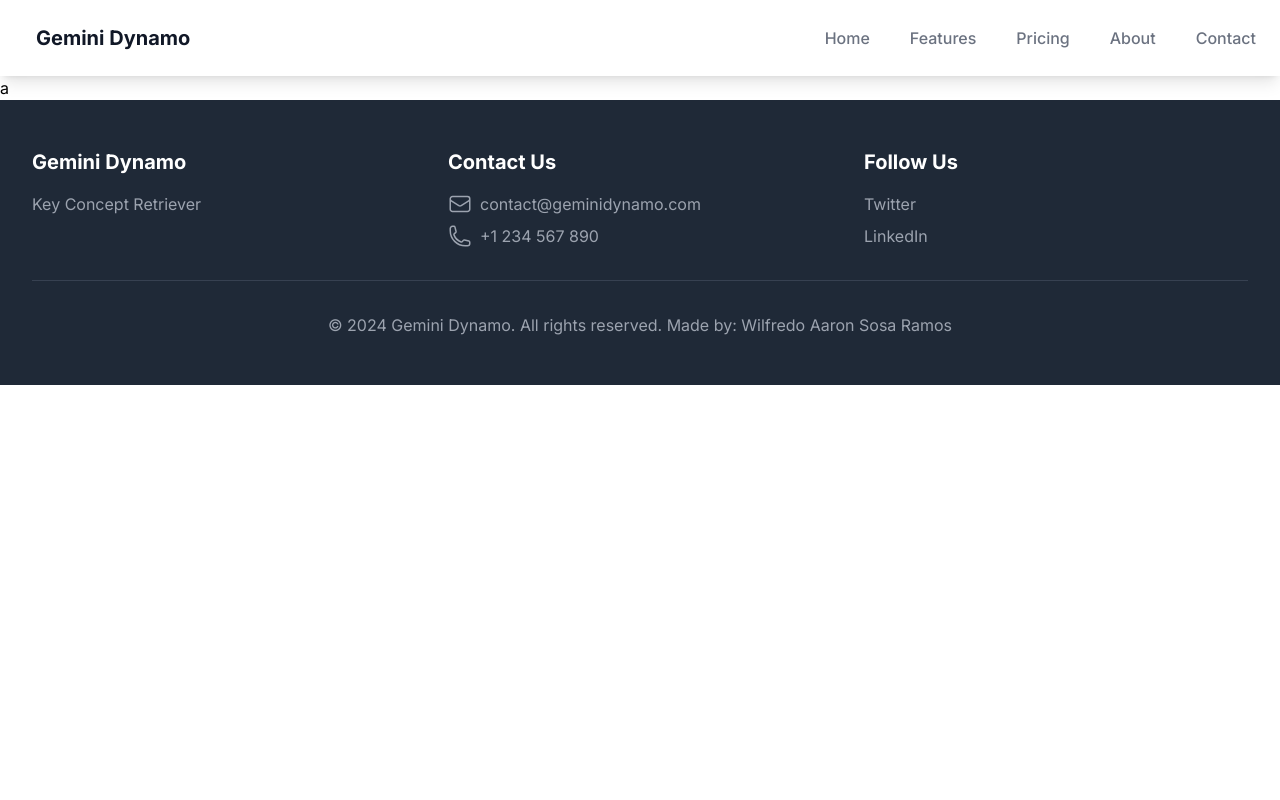
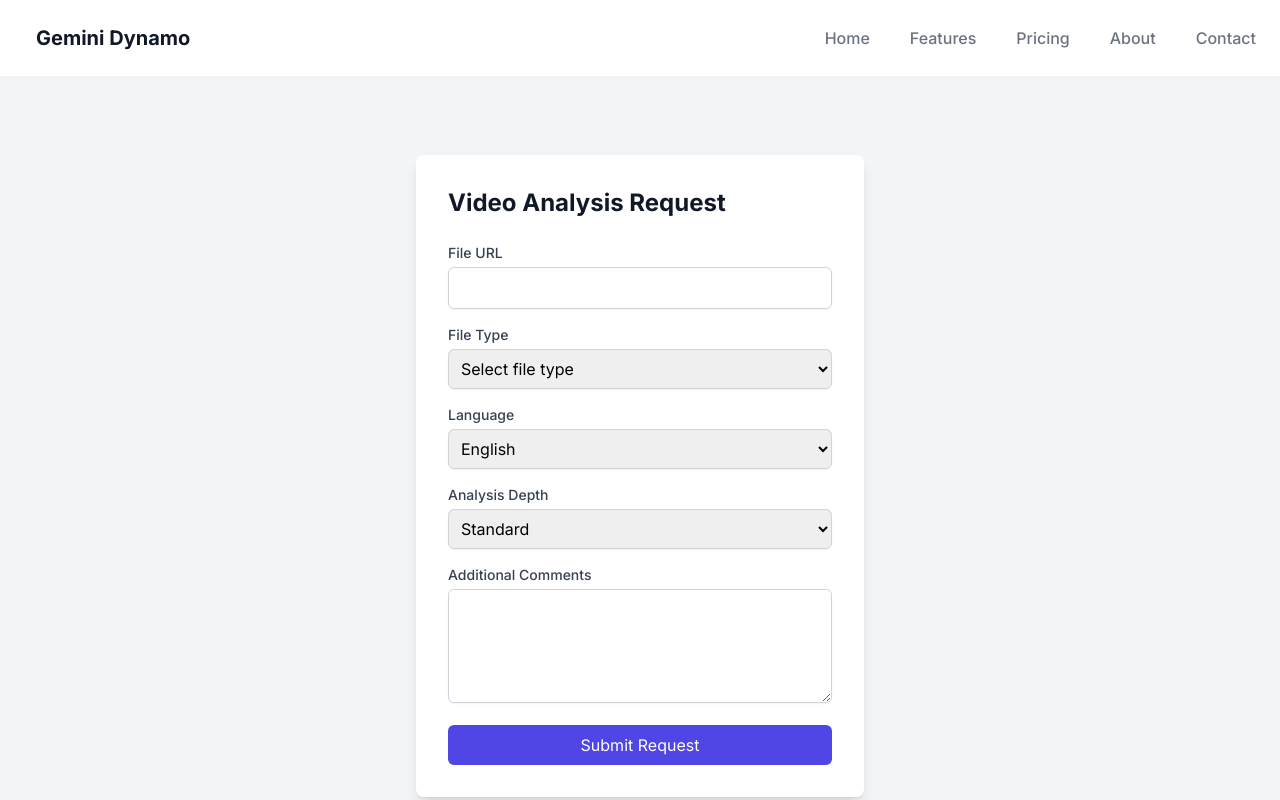
Before and after one commit to AaronSosaRamos/gemini-dynamo-frontend, a Next.js app: page / in a window 1280 px wide. Shown: the top 800 px of the page. Built offline with nearby package versions, Linux system fonts and the light colour scheme.

Commit message:
new mocked form
Co-Authored-By: Wilfredo Aaron Sosa Ramos <113047749+AaronSosaRamos@users.noreply.github.com>

```diff
--- a/app/layout.tsx
+++ b/app/layout.tsx
@@ -1,8 +1,8 @@
 import type { Metadata } from "next";
 import { Inter } from "next/font/google";
 import "./globals.css";
-import Header from "./components/Header";
-import Footer from "./components/Footer";
+import Header from "../components/Header";
+import Footer from "../components/Footer";
 
 const inter = Inter({ subsets: ["latin"] });
 
--- a/app/page.tsx
+++ b/app/page.tsx
@@ -1,9 +1,9 @@
 "use client"
+
+import VideoAnalysis from "@/components/VideoAnalysis";
 
 export default function Home() {
   return (
-    <>
-      <h1> a </h1>
-    </>
+    <VideoAnalysis />
   );
 }
--- a/app/components/Footer.tsx
+++ b/components/Footer.tsx
@@ -25,8 +25,8 @@ export default function Footer() {
                                         d="M21.75 6.75v10.5a2.25 2.25 0 0 1-2.25 2.25h-15a2.25 2.25 0 0 1-2.25-2.25V6.75m19.5 0A2.25 2.25 0 0 0 19.5 4.5h-15a2.25 2.25 0 0 0-2.25 2.25m19.5 0v.243a2.25 2.25 0 0 1-1.07 1.916l-7.5 4.615a2.25 2.25 0 0 1-2.36 0L3.32 8.91a2.25 2.25 0 0 1-1.07-1.916V6.75"
                                     />
                                 </svg>
-                                <a href="mailto:contact@geminidynamo.com">
-                                    contact@geminidynamo.com
+                                <a href="mailto:u20204320@gmail.com">
+                                    U20204320@gmail.com
                                 </a>
                             </li>
                             <li className="flex items-center text-gray-400 hover:text-white transition duration-300">
@@ -44,7 +44,7 @@ export default function Footer() {
                                         d="M2.25 6.75c0 8.284 6.716 15 15 15h2.25a2.25 2.25 0 0 0 2.25-2.25v-1.372c0-.516-.351-.966-.852-1.091l-4.423-1.106c-.44-.11-.902.055-1.173.417l-.97 1.293c-.282.376-.769.542-1.21.38a12.035 12.035 0 0 1-7.143-7.143c-.162-.441.004-.928.38-1.21l1.293-.97c.363-.271.527-.734.417-1.173L6.963 3.102a1.125 1.125 0 0 0-1.091-.852H4.5A2.25 2.25 0 0 0 2.25 4.5v2.25Z"
                                     />
                                 </svg>
-                                <span>+1 234 567 890</span>
+                                <span>+51 953 236 810</span>
                             </li>
                         </ul>
                     </div>
--- /dev/null
+++ b/components/VideoAnalysis.tsx
@@ -0,0 +1,127 @@
+import { useForm } from 'react-hook-form';
+import { zodResolver } from '@hookform/resolvers/zod';
+import { videoAnalysisSchema, VideoAnalysisFormData } from '../schemas/validationSchema';
+
+export default function VideoAnalysisForm() {
+    const {
+        register,
+        handleSubmit,
+        formState: { errors },
+    } = useForm<VideoAnalysisFormData>({
+        resolver: zodResolver(videoAnalysisSchema),
+    });
+
+    const onSubmit = (data: VideoAnalysisFormData) => {
+        console.log(data);
+    };
+
+    return (
+        <div className="min-h-screen flex items-center justify-center bg-gray-100">
+            <div className="bg-white p-8 rounded-lg shadow-lg w-full max-w-md">
+                <h2 className="text-2xl font-bold mb-6 text-gray-900">
+                    Video Analysis Request
+                </h2>
+                <form onSubmit={handleSubmit(onSubmit)}>
+                    <div className="mb-4">
+                        <label htmlFor="file_url" className="block text-sm font-medium text-gray-700">
+                            File URL
+                        </label>
+                        <input
+                            type="text"
+                            id="file_url"
+                            {...register('file_url')}
+                            className="mt-1 p-2 w-full border border-gray-300 rounded-md shadow-sm focus:ring-indigo-500 focus:border-indigo-500"
+                        />
+                        {errors.file_url && (
+                            <p className="mt-1 text-sm text-red-600">{errors.file_url.message}</p>
+                        )}
+                    </div>
+
+                    <div className="mb-4">
+                        <label htmlFor="file_type" className="block text-sm font-medium text-gray-700">
+                            File Type
+                        </label>
+                        <select
+                            id="file_type"
+                            {...register('file_type')}
+                            className="mt-1 p-2 w-full border border-gray-300 rounded-md shadow-sm focus:ring-indigo-500 focus:border-indigo-500"
+                        >
+                            <option value="">Select file type</option>
+                            {[
+                                'pdf', 'csv', 'txt', 'md', 'url', 'pptx', 'docx', 'xls', 'xlsx', 'xml',
+                                'gdoc', 'gsheet', 'gslide', 'gpdf', 'img', 'youtube_url',
+                            ].map((type) => (
+                                <option key={type} value={type}>
+                                    {type}
+                                </option>
+                            ))}
+                        </select>
+                        {errors.file_type && (
+                            <p className="mt-1 text-sm text-red-600">{errors.file_type.message}</p>
+                        )}
+                    </div>
+
+                    <div className="mb-4">
+                        <label htmlFor="language" className="block text-sm font-medium text-gray-700">
+                            Language
+                        </label>
+                        <select
+                            id="language"
+                            {...register('language')}
+                            className="mt-1 p-2 w-full border border-gray-300 rounded-md shadow-sm focus:ring-indigo-500 focus:border-indigo-500"
+                        >
+                            <option value="en">English</option>
+                            <option value="es">Spanish</option>
+                            <option value="fr">French</option>
+                            <option value="de">German</option>
+                            <option value="it">Italian</option>
+                        </select>
+                        {errors.language && (
+                            <p className="mt-1 text-sm text-red-600">{errors.language.message}</p>
+                        )}
+                    </div>
+
+                    <div className="mb-4">
+                        <label htmlFor="analysis_depth" className="block text-sm font-medium text-gray-700">
+                            Analysis Depth
+                        </label>
+                        <select
+                            id="analysis_depth"
+                            {...register('analysis_depth')}
+                            className="mt-1 p-2 w-full border border-gray-300 rounded-md shadow-sm focus:ring-indigo-500 focus:border-indigo-500"
+                        >
+                            <option value="standard">Standard</option>
+                            <option value="deep">Deep</option>
+                            <option value="comprehensive">Comprehensive</option>
+                        </select>
+                        {errors.analysis_depth && (
+                            <p className="mt-1 text-sm text-red-600">{errors.analysis_depth.message}</p>
+                        )}
+                    </div>
+
+                    <div className="mb-4">
+                        <label htmlFor="additional_comments" className="block text-sm font-medium text-gray-700">
+                            Additional Comments
+                        </label>
+                        <textarea
+                            id="additional_comments"
+                            {...register('additional_comments')}
+                            className="mt-1 p-2 w-full border border-gray-300 rounded-md shadow-sm focus:ring-indigo-500 focus:border-indigo-500"
+                            rows={4}
+                        />
+                        {errors.additional_comments && (
+                            <p className="mt-1 text-sm text-red-600">{errors.additional_comments.message}</p>
+                        )}
+                    </div>
+
+                    <button
+                        type="submit"
+                        className="w-full bg-indigo-600 text-white p-2 rounded-md hover:bg-indigo-700 transition duration-300"
+                    >
+                        Submit Request
+                    </button>
+                </form>
+            </div>
+        </div>
+    );
+}
--- a/package.json
+++ b/package.json
@@ -11,9 +11,12 @@
   "dependencies": {
     "@headlessui/react": "^2.1.2",
     "@heroicons/react": "^2.1.5",
+    "@hookform/resolvers": "^3.9.0",
     "next": "14.2.5",
     "react": "^18",
-    "react-dom": "^18"
+    "react-dom": "^18",
+    "react-hook-form": "^7.52.2",
+    "zod": "^3.23.8"
   },
   "devDependencies": {
     "@types/node": "^20",
--- /dev/null
+++ b/schemas/validationSchema.ts
@@ -0,0 +1,17 @@
+import { z } from 'zod';
+
+export const videoAnalysisSchema = z.object({
+  file_url: z
+    .string()
+    .url('Invalid URL format')
+    .nonempty('File URL is required'),
+  file_type: z.enum([
+    'pdf', 'csv', 'txt', 'md', 'url', 'pptx', 'docx', 'xls', 'xlsx', 'xml',
+    'gdoc', 'gsheet', 'gslide', 'gpdf', 'img', 'youtube_url',
+  ]),
+  language: z.enum(['en', 'es', 'fr', 'de', 'it']),
+  analysis_depth: z.enum(['standard', 'deep', 'comprehensive']),
+  additional_comments: z.string().optional(),
+});
+
+export type VideoAnalysisFormData = z.infer<typeof videoAnalysisSchema>;
```
Also changed, not shown: components/Header.tsx (renamed from app/components/Header.tsx), 1 other file (tests, documents, lock files or other folders).
